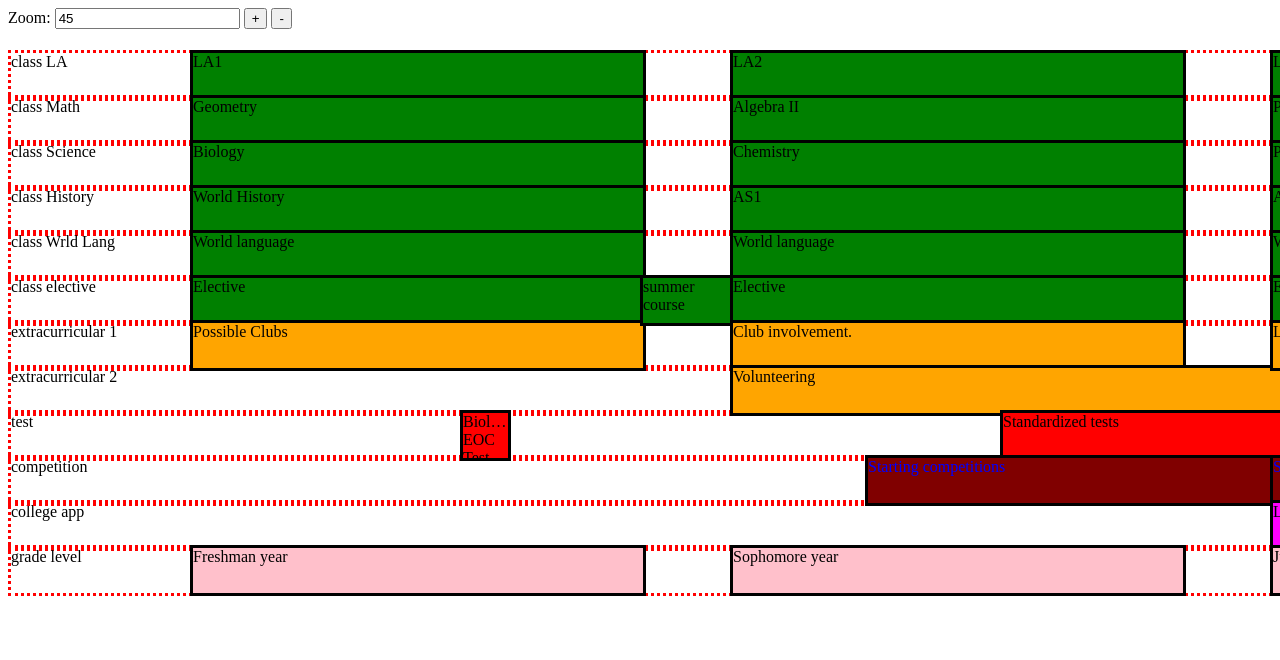
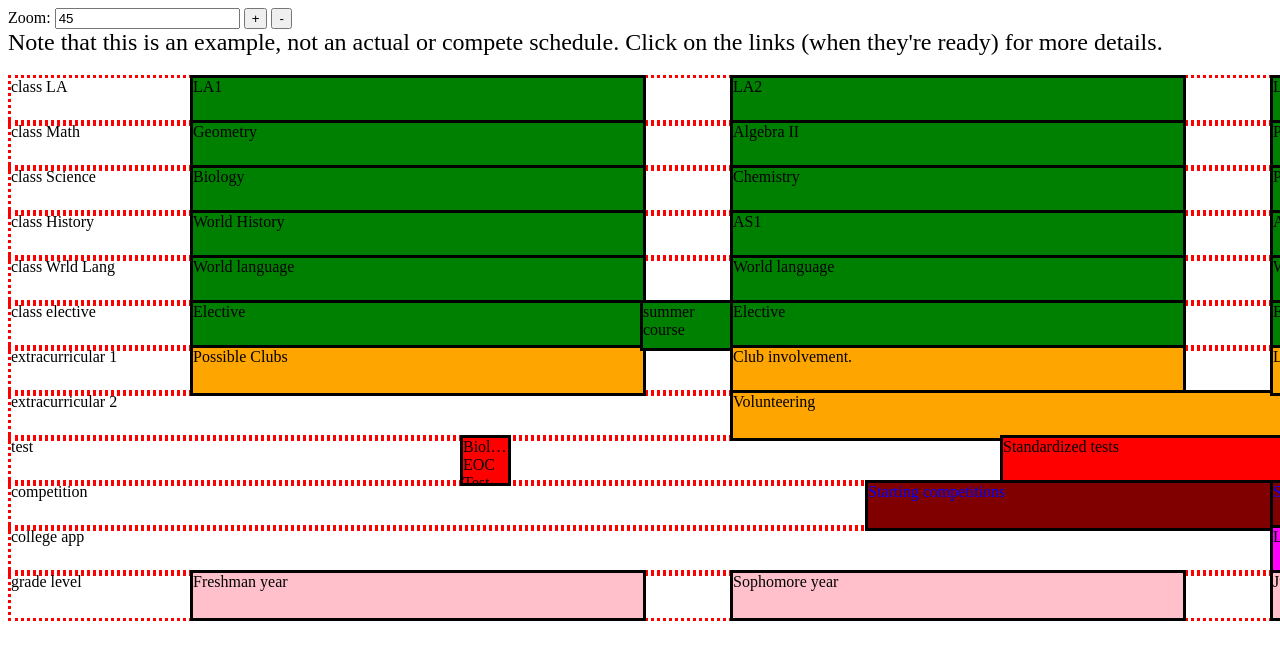
Before and after one commit to TorchLightWWP/main-doc, a plain HTML site: page web/index.html in a window 1280 px wide. Shown: the top 660 px of the page. Drawn offline with Linux system fonts and the light colour scheme.

Commit message:
Added disclaimer

```diff
--- a/web/index.html
+++ b/web/index.html
@@ -19,6 +19,7 @@
                 <label>Zoom: <input type="text" ng-model="scl"></input></label>
                 <button ng-click="scl = scl + 5">+</button>
                 <button ng-click="scl = scl - 5">-</button>
+                <div id="disclaimer">Note that this is an example, not an actual or compete schedule. Click on the links (when they're ready) for more details.</div>
                 <div id="desc" ng-style="descStyle">
                     {{currDesc}}
                     <a ng-href="currLink">Click for details.</a>
--- a/web/indexctrl.js
+++ b/web/indexctrl.js
@@ -16,7 +16,7 @@ typeCoordinate = {
 };
 
 xOffset = 100;
-yOffset = 50;
+yOffset = 75;
 
 app.controller('graphDisp',function($scope, $http){
   $http.get('events.json').success(function(graph){
--- a/web/indexstyle.css
+++ b/web/indexstyle.css
@@ -54,3 +54,7 @@
 #desc > a{
   color: green;
 }
+
+#disclaimer{
+  font-size: x-large;
+}
```
